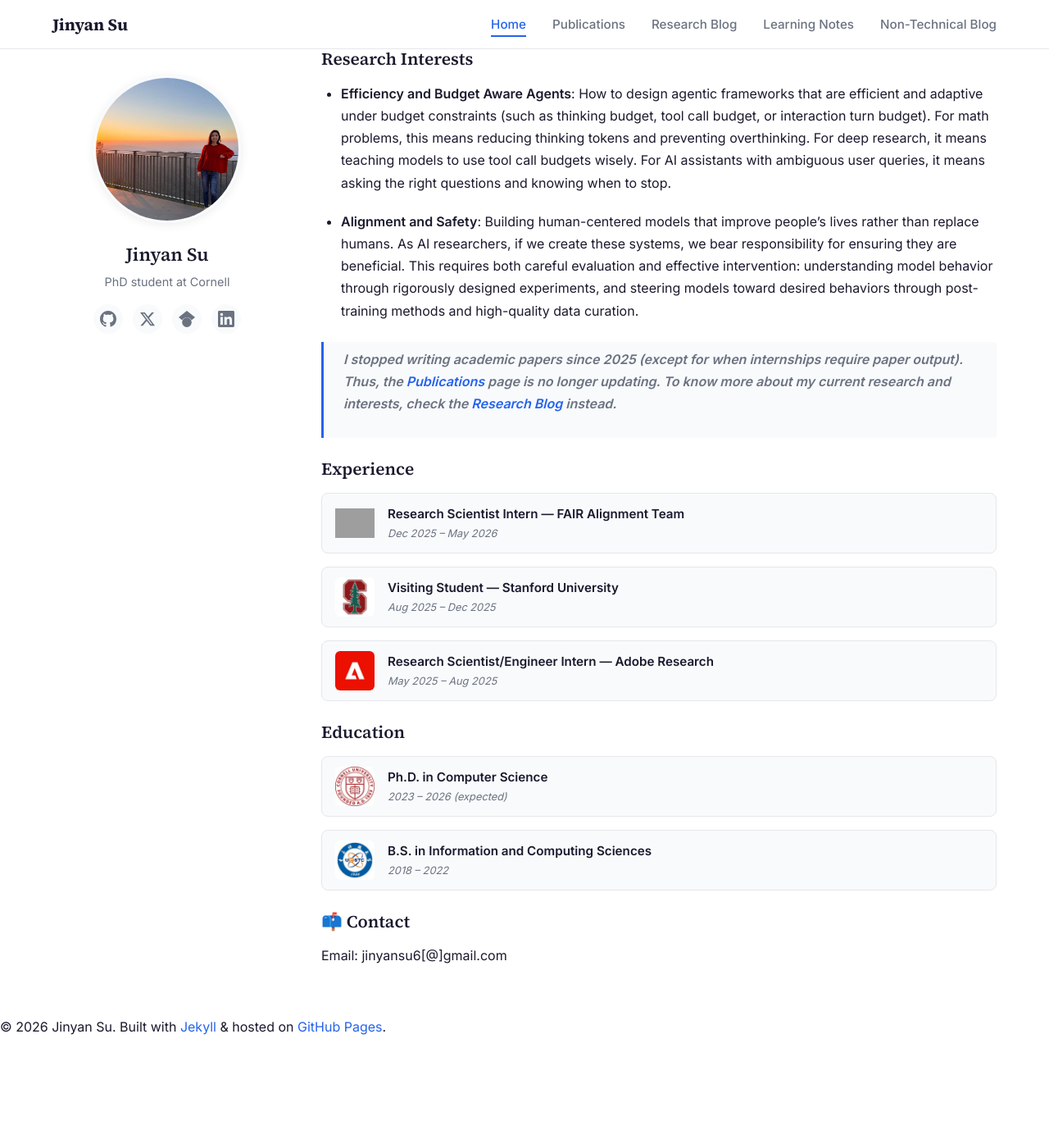
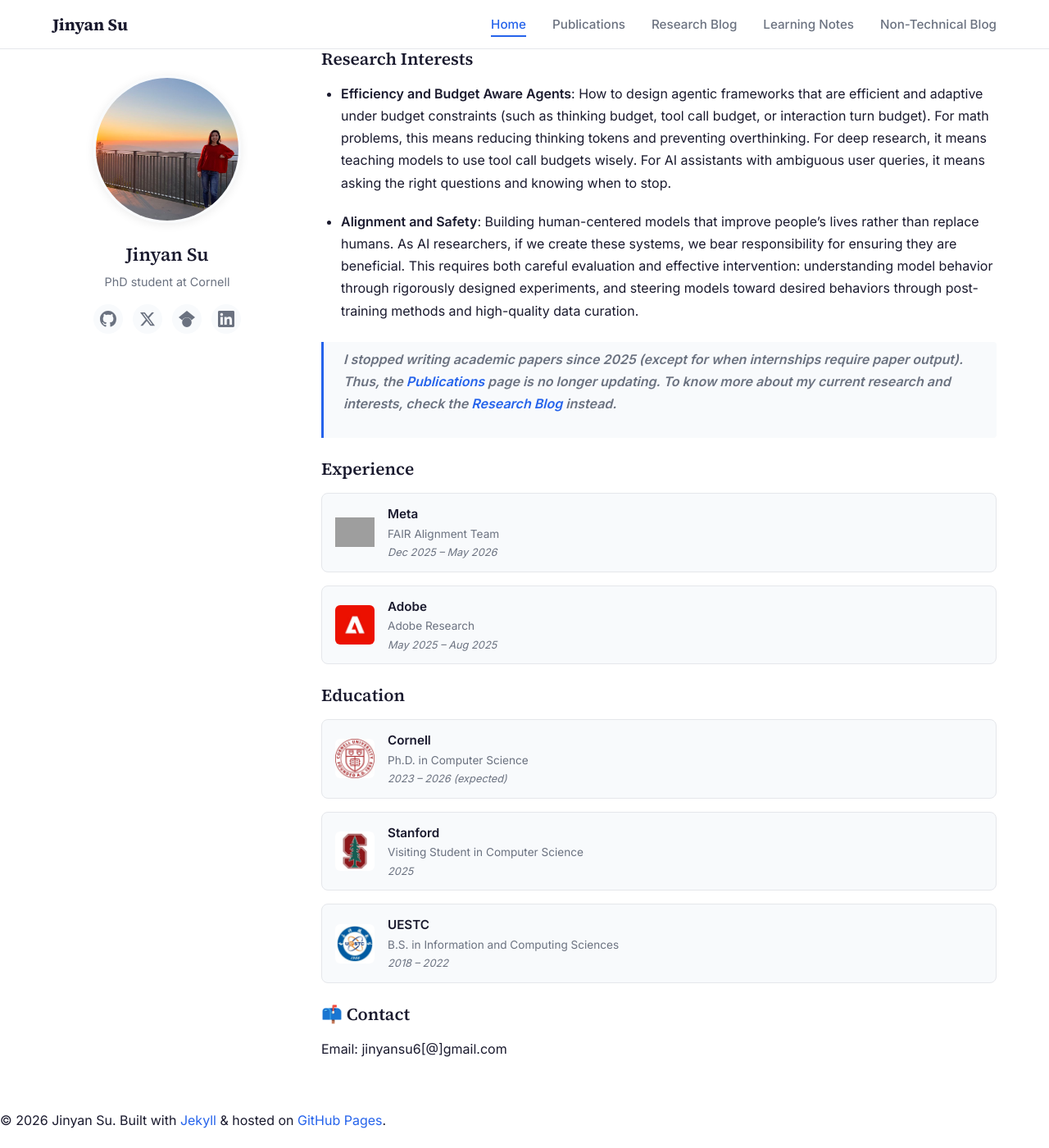
Before and after one commit to JinyanSu1/jinyansu1.github.io, a Jekyll site: the page built from index.md, in a window 1280 px wide and 1400 px high, scrolled down 93 px. Shown: the whole window at 82% size. Built offline with Jekyll 4.4.1, drawn with Linux system fonts in a browser that asks for light colours; before the commit the page ends 1380 px from its top, so only the background shows below that; grey boxes are pictures that could not be loaded.

Commit message:
Update Experience and Education sections

```diff
--- a/_sass/_home.scss
+++ b/_sass/_home.scss
@@ -109,6 +109,11 @@
   color: $color-text-muted;
 }
 
+.experience-subtitle {
+  font-size: 0.85rem;
+  color: $color-text-muted;
+}
+
 .experience-date {
   font-size: 0.8rem;
   color: $color-text-muted;
--- a/index.md
+++ b/index.md
@@ -20,21 +20,16 @@ permalink: /
   <div class="experience-item">
     <img src="/img/logos/meta_logo.jpeg" alt="Meta" class="experience-logo">
     <div class="experience-details">
-      <div class="experience-title">Research Scientist Intern — FAIR Alignment Team</div>
+      <div class="experience-title">Meta</div>
+      <div class="experience-subtitle">FAIR Alignment Team</div>
       <div class="experience-date">Dec 2025 – May 2026</div>
-    </div>
-  </div>
-  <div class="experience-item">
-    <img src="/img/logos/stanford_logo.jpeg" alt="Stanford" class="experience-logo">
-    <div class="experience-details">
-      <div class="experience-title">Visiting Student — Stanford University</div>
-      <div class="experience-date">Aug 2025 – Dec 2025</div>
     </div>
   </div>
   <div class="experience-item">
     <img src="/img/logos/adobe_logo.jpeg" alt="Adobe" class="experience-logo">
     <div class="experience-details">
-      <div class="experience-title">Research Scientist/Engineer Intern — Adobe Research</div>
+      <div class="experience-title">Adobe</div>
+      <div class="experience-subtitle">Adobe Research</div>
       <div class="experience-date">May 2025 – Aug 2025</div>
     </div>
   </div>
@@ -46,14 +41,24 @@ permalink: /
   <div class="experience-item">
     <img src="/img/logos/cornell_logo.jpeg" alt="Cornell" class="experience-logo">
     <div class="experience-details">
-      <div class="experience-title">Ph.D. in Computer Science</div>
+      <div class="experience-title">Cornell</div>
+      <div class="experience-subtitle">Ph.D. in Computer Science</div>
       <div class="experience-date">2023 – 2026 (expected)</div>
+    </div>
+  </div>
+  <div class="experience-item">
+    <img src="/img/logos/stanford_logo.jpeg" alt="Stanford" class="experience-logo">
+    <div class="experience-details">
+      <div class="experience-title">Stanford</div>
+      <div class="experience-subtitle">Visiting Student in Computer Science</div>
+      <div class="experience-date">2025</div>
     </div>
   </div>
   <div class="experience-item">
     <img src="/img/logos/uestc_logo.jpeg" alt="UESTC" class="experience-logo">
     <div class="experience-details">
-      <div class="experience-title">B.S. in Information and Computing Sciences</div>
+      <div class="experience-title">UESTC</div>
+      <div class="experience-subtitle">B.S. in Information and Computing Sciences</div>
       <div class="experience-date">2018 – 2022</div>
     </div>
   </div>
```
